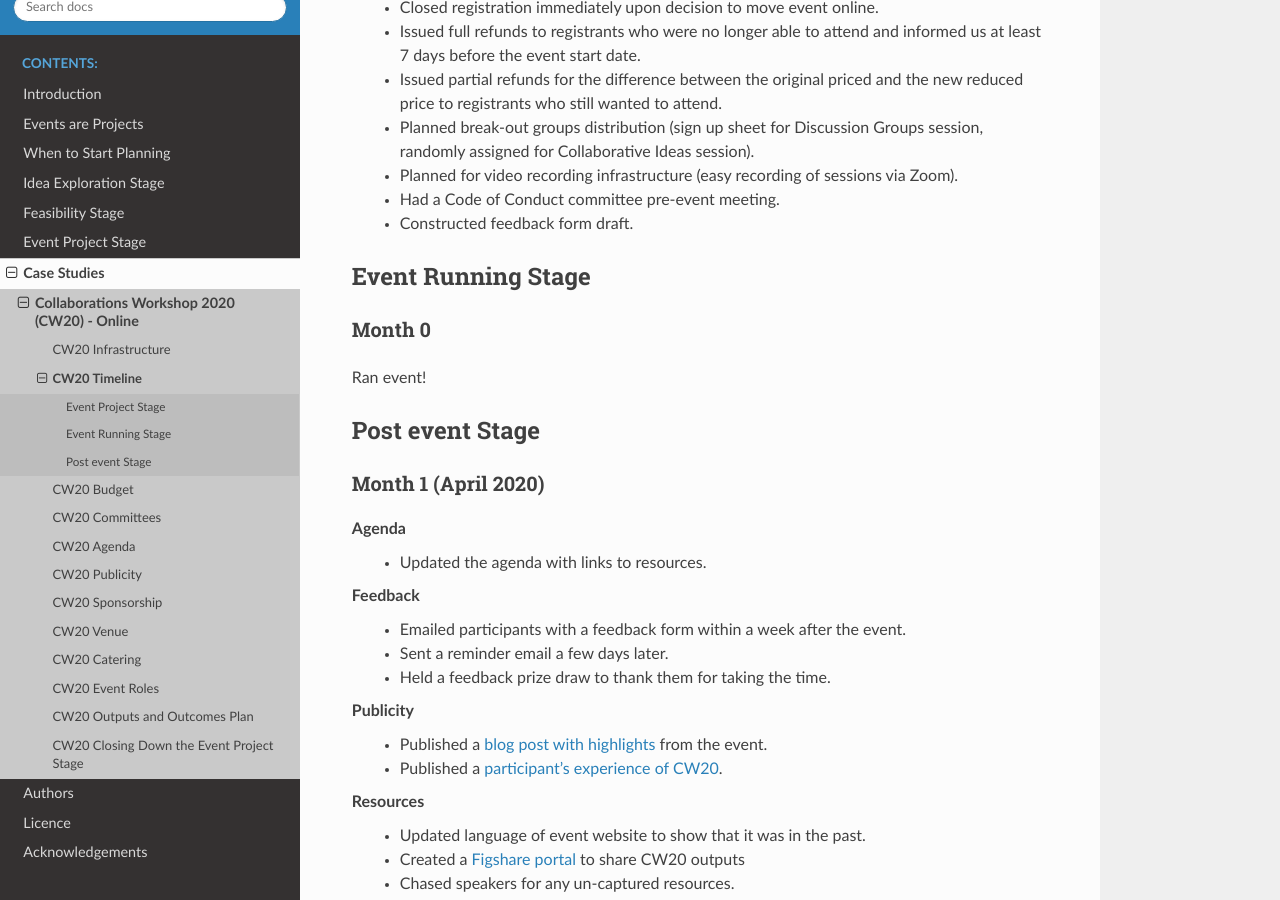
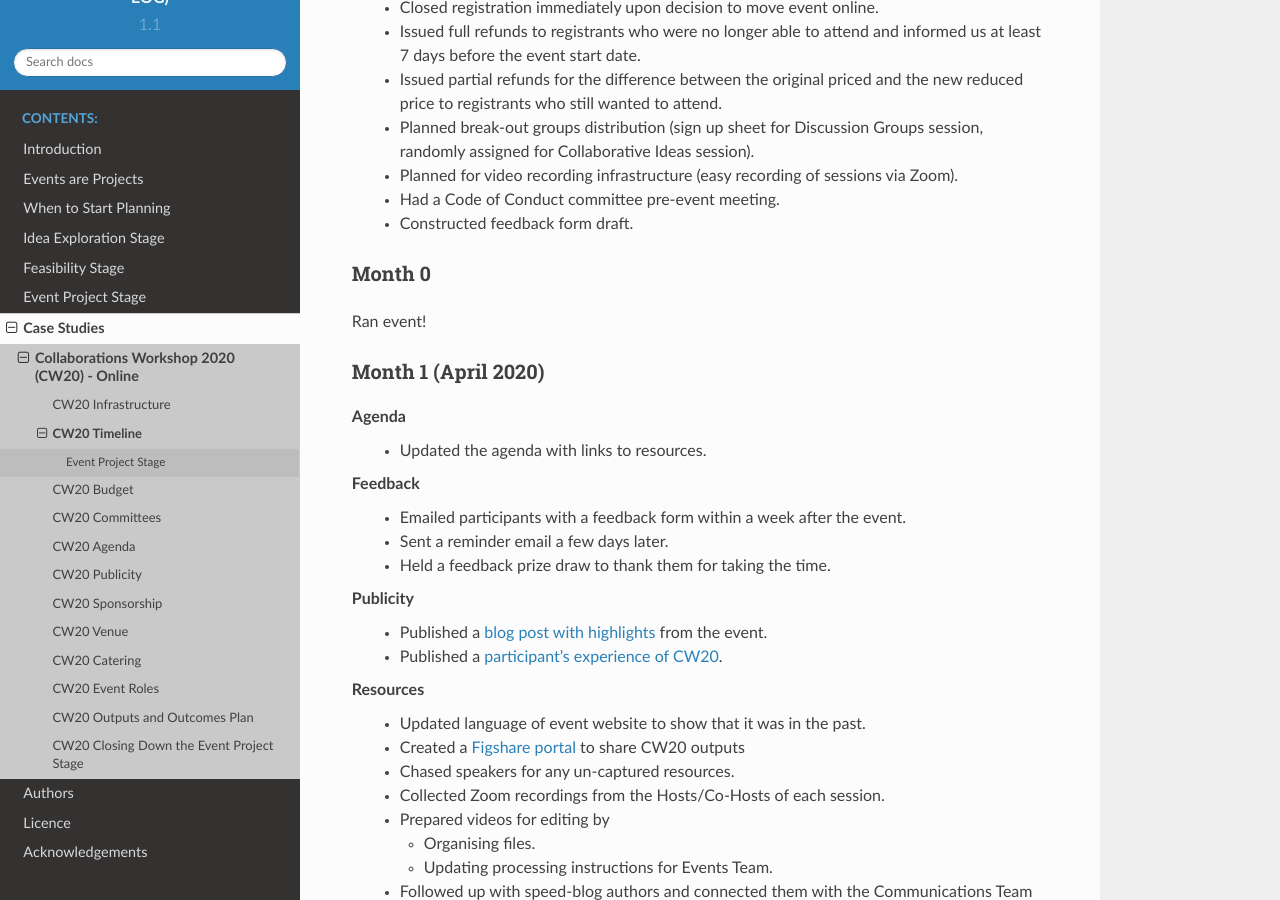
Before and after one commit to softwaresaved/event-organisation-guide, a Sphinx documentation site: the page built from docs/eog/case-studies-cw20-timeline.rst, in a window 1280 px wide and 900 px high, scrolled down 1870 px. Built offline with Sphinx 7.4.7 and the Read the Docs theme 2.0.0, drawn with Linux system fonts in a browser that asks for light colours; pages that are not in the unit, such as notebooks, are missing from menus; some of the changed text lies outside the part shown.

Commit message:
remove section headings in cw20 timeline

```diff
--- a/docs/eog/case-studies-cw20-timeline.rst
+++ b/docs/eog/case-studies-cw20-timeline.rst
@@ -76,16 +76,11 @@ Event run up actions
   - Constructed feedback form draft.
 
 
-Event Running Stage
---------------------
-
 Month 0
 ^^^^^^^^^^^^^^^^^^^^^^
 
 Ran event!
 
-Post event Stage
---------------------
 
 Month 1 (April 2020)
 ^^^^^^^^^^^^^^^^^^^^^^
```
